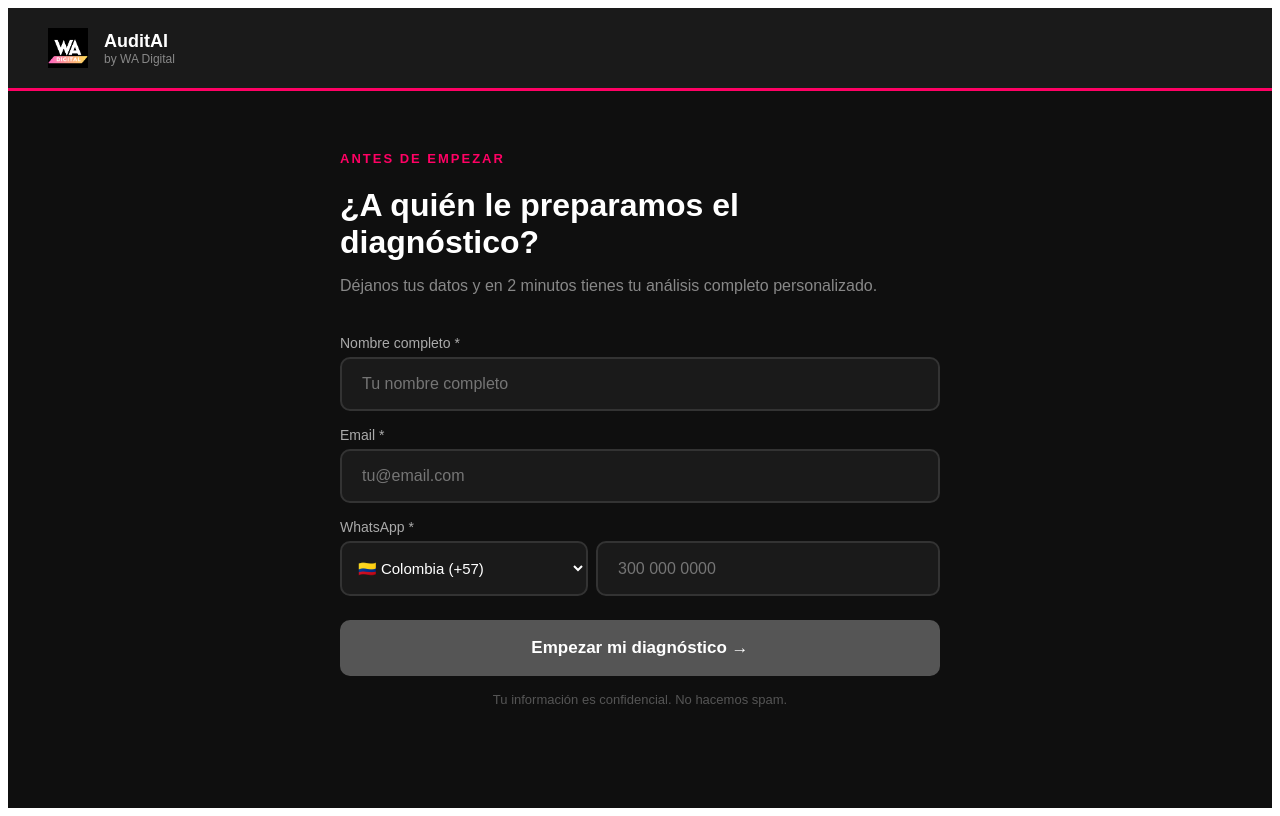
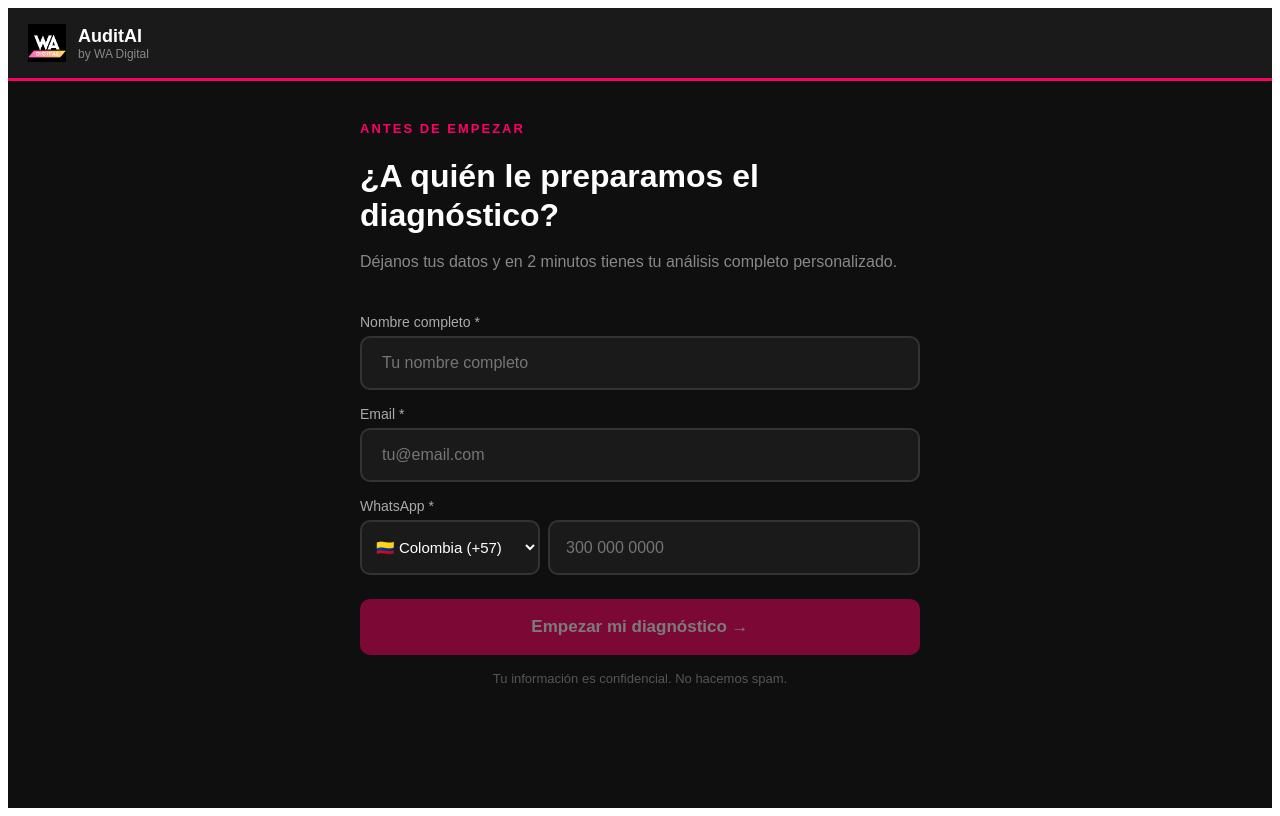
Before and after one commit to wadigitalco/funnel-day-auditor, a Next.js app: page / in a window 1280 px wide. Built offline with nearby package versions, Linux system fonts and the light colour scheme.

Commit message:
Update index.js

```diff
--- a/pages/index.js
+++ b/pages/index.js
@@ -98,19 +98,139 @@ export default function Home() {
     marginBottom: "16px",
   };
 
+  const formularioListo = lead.nombre && lead.email && lead.whatsapp;
+
   return (
     <div style={{ minHeight: "100vh", background: "#0f0f0f", color: "#fff", fontFamily: "Arial, sans-serif" }}>
 
+      {/* Responsive styles */}
+      <style>{`
+        * { box-sizing: border-box; }
+
+        .header {
+          background: #1a1a1a;
+          border-bottom: 3px solid #FF0164;
+          padding: 16px 20px;
+          display: flex;
+          align-items: center;
+          gap: 12px;
+        }
+
+        .contenido {
+          max-width: 600px;
+          margin: 0 auto;
+          padding: 40px 20px 60px 20px;
+        }
+
+        .titulo {
+          font-size: 28px;
+          font-weight: bold;
+          margin-bottom: 8px;
+          line-height: 1.2;
+        }
+
+        .whatsapp-row {
+          display: flex;
+          gap: 8px;
+          margin-bottom: 16px;
+        }
+
+        .select-pais {
+          padding: 16px 10px;
+          border-radius: 10px;
+          border: 2px solid #333;
+          background: #1a1a1a;
+          color: #fff;
+          font-size: 15px;
+          outline: none;
+          cursor: pointer;
+          width: 140px;
+          flex-shrink: 0;
+        }
+
+        .input-telefono {
+          flex: 1;
+          min-width: 0;
+          padding: 16px 16px;
+          border-radius: 10px;
+          border: 2px solid #333;
+          background: #1a1a1a;
+          color: #fff;
+          font-size: 16px;
+          outline: none;
+          width: 100%;
+        }
+
+        .btn-principal {
+          width: 100%;
+          padding: 18px;
+          background: #FF0164;
+          color: #fff;
+          border: none;
+          border-radius: 10px;
+          font-size: 17px;
+          font-weight: bold;
+          cursor: pointer;
+          margin-top: 8px;
+          opacity: 1;
+          transition: opacity 0.2s;
+        }
+
+        .btn-principal:disabled {
+          opacity: 0.45;
+          cursor: not-allowed;
+        }
+
+        .url-row {
+          display: flex;
+          flex-direction: column;
+          gap: 12px;
+          margin-bottom: 40px;
+        }
+
+        .btn-auditar {
+          padding: 16px 32px;
+          background: #FF0164;
+          color: #fff;
+          border: none;
+          border-radius: 10px;
+          font-size: 16px;
+          font-weight: bold;
+          cursor: pointer;
+          width: 100%;
+        }
+
+        .btn-auditar:disabled {
+          background: #555;
+          cursor: not-allowed;
+        }
+
+        @media (min-width: 480px) {
+          .titulo {
+            font-size: 32px;
+          }
+          .select-pais {
+            width: 180px;
+          }
+          .url-row {
+            flex-direction: row;
+          }
+          .btn-auditar {
+            width: auto;
+          }
+        }
+      `}</style>
+
       {/* Header */}
-      <div style={{ background: "#1a1a1a", borderBottom: "3px solid #FF0164", padding: "20px 40px", display: "flex", alignItems: "center", gap: "16px" }}>
-        <img src="/logo.png" alt="WA Digital" style={{ height: "40px", width: "auto", objectFit: "contain" }} />
+      <div className="header">
+        <img src="/logo.png" alt="WA Digital" style={{ height: "38px", width: "auto", objectFit: "contain" }} />
         <div>
           <div style={{ fontWeight: "bold", fontSize: "18px" }}>AuditAI</div>
           <div style={{ fontSize: "12px", color: "#888" }}>by WA Digital</div>
         </div>
       </div>
 
-      <div style={{ maxWidth: "600px", margin: "60px auto", padding: "0 20px" }}>
+      <div className="contenido">
 
         {/* ─── PASO 1: Formulario ─── */}
         {step === 1 && (
@@ -118,10 +238,10 @@ export default function Home() {
             <div style={{ fontSize: "13px", color: "#FF0164", fontWeight: "bold", letterSpacing: "2px", marginBottom: "12px" }}>
               ANTES DE EMPEZAR
             </div>
-            <h1 style={{ fontSize: "32px", fontWeight: "bold", marginBottom: "8px" }}>
+            <h1 className="titulo">
               ¿A quién le preparamos el diagnóstico?
             </h1>
-            <p style={{ color: "#888", marginBottom: "40px", fontSize: "16px" }}>
+            <p style={{ color: "#888", marginBottom: "40px", fontSize: "16px", lineHeight: "1.5" }}>
               Déjanos tus datos y en 2 minutos tienes tu análisis completo personalizado.
             </p>
 
@@ -144,21 +264,11 @@ export default function Home() {
             />
 
             <label style={labelStyle}>WhatsApp *</label>
-            <div style={{ display: "flex", gap: "8px", marginBottom: "16px" }}>
+            <div className="whatsapp-row">
               <select
                 value={codigoPais}
                 onChange={(e) => setCodigoPais(e.target.value)}
-                style={{
-                  padding: "16px 12px",
-                  borderRadius: "10px",
-                  border: "2px solid #333",
-                  background: "#1a1a1a",
-                  color: "#fff",
-                  fontSize: "15px",
-                  outline: "none",
-                  cursor: "pointer",
-                  minWidth: "180px",
-                }}
+                className="select-pais"
               >
                 {PAISES.map((p) => (
                   <option key={p.codigo} value={p.codigo}>
@@ -171,34 +281,14 @@ export default function Home() {
                 placeholder="300 000 0000"
                 value={lead.whatsapp}
                 onChange={(e) => setLead({ ...lead, whatsapp: e.target.value })}
-                style={{
-                  flex: 1,
-                  padding: "16px 20px",
-                  borderRadius: "10px",
-                  border: "2px solid #333",
-                  background: "#1a1a1a",
-                  color: "#fff",
-                  fontSize: "16px",
-                  outline: "none",
-                }}
+                className="input-telefono"
               />
             </div>
 
             <button
               onClick={handleLead}
-              disabled={enviando || !lead.nombre || !lead.email || !lead.whatsapp}
-              style={{
-                width: "100%",
-                padding: "18px",
-                background: (enviando || !lead.nombre || !lead.email || !lead.whatsapp) ? "#555" : "#FF0164",
-                color: "#fff",
-                border: "none",
-                borderRadius: "10px",
-                fontSize: "17px",
-                fontWeight: "bold",
-                cursor: "pointer",
-                marginTop: "8px",
-              }}
+              disabled={enviando || !formularioListo}
+              className="btn-principal"
             >
               {enviando ? "Guardando..." : "Empezar mi diagnóstico →"}
             </button>
@@ -212,27 +302,27 @@ export default function Home() {
         {/* ─── PASO 2: Auditoría ─── */}
         {step === 2 && (
           <>
-            <h1 style={{ fontSize: "32px", fontWeight: "bold", marginBottom: "8px" }}>
+            <h1 className="titulo">
               Audita tu tienda en <span style={{ color: "#FF0164" }}>30 segundos</span>
             </h1>
-            <p style={{ color: "#888", marginBottom: "40px", fontSize: "16px" }}>
+            <p style={{ color: "#888", marginBottom: "40px", fontSize: "16px", lineHeight: "1.5" }}>
               Pegá la URL de tu tienda y te decimos exactamente qué está frenando tus ventas.
             </p>
 
-            <div style={{ display: "flex", gap: "12px", marginBottom: "40px" }}>
+            <div className="url-row">
               <input
                 type="text"
                 placeholder="https://tutienda.com"
                 value={url}
                 onChange={(e) => setUrl(e.target.value)}
-                style={{ flex: 1, padding: "16px 20px", borderRadius: "10px", border: "2px solid #333", background: "#1a1a1a", color: "#fff", fontSize: "16px", outline: "none" }}
+                style={{ flex: 1, padding: "16px 20px", borderRadius: "10px", border: "2px solid #333", background: "#1a1a1a", color: "#fff", fontSize: "16px", outline: "none", width: "100%" }}
               />
               <button
                 onClick={auditar}
-                disabled={loading}
-                style={{ padding: "16px 32px", background: loading ? "#555" : "#FF0164", color: "#fff", border: "none", borderRadius: "10px", fontSize: "16px", fontWeight: "bold", cursor: loading ? "not-allowed" : "pointer" }}
+                disabled={loading || !url}
+                className="btn-auditar"
               >
-                {loading ? "Analizando..." : "Auditar"}
+                {loading ? "Analizando..." : "Auditar →"}
               </button>
             </div>
 
@@ -251,9 +341,9 @@ export default function Home() {
             )}
 
             {reporte && (
-              <div style={{ background: "#1a1a1a", borderRadius: "16px", padding: "32px", border: "1px solid #333" }}>
-                <div style={{ display: "flex", justifyContent: "space-between", alignItems: "center", marginBottom: "24px", borderBottom: "2px solid #FF0164", paddingBottom: "12px" }}>
-                  <h2 style={{ fontSize: "22px", fontWeight: "bold", margin: 0 }}>📊 Reporte de Auditoría</h2>
+              <div style={{ background: "#1a1a1a", borderRadius: "16px", padding: "24px", border: "1px solid #333" }}>
+                <div style={{ display: "flex", flexWrap: "wrap", justifyContent: "space-between", alignItems: "center", marginBottom: "24px", borderBottom: "2px solid #FF0164", paddingBottom: "12px", gap: "12px" }}>
+                  <h2 style={{ fontSize: "20px", fontWeight: "bold", margin: 0 }}>📊 Reporte de Auditoría</h2>
                   <button
                     onClick={() => { navigator.clipboard.writeText(reporte); alert("✅ Reporte copiado al portapapeles"); }}
                     style={{ padding: "10px 20px", background: "#FF8C00", color: "#fff", border: "none", borderRadius: "8px", fontSize: "14px", fontWeight: "bold", cursor: "pointer" }}
```
